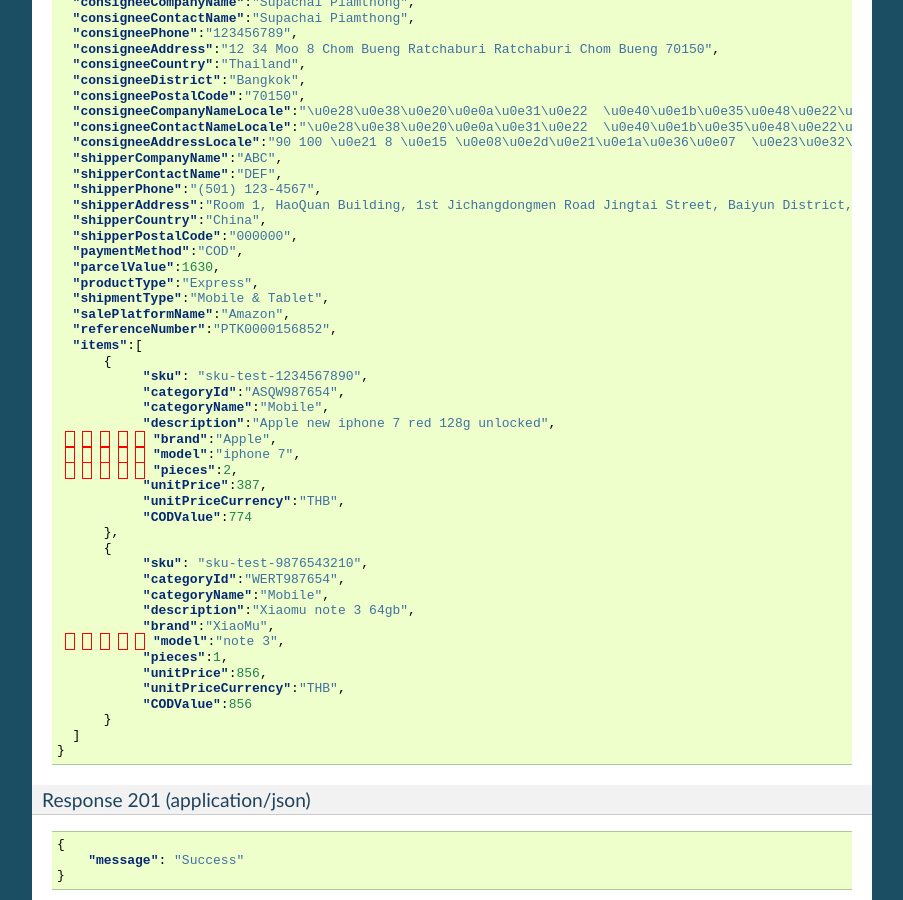
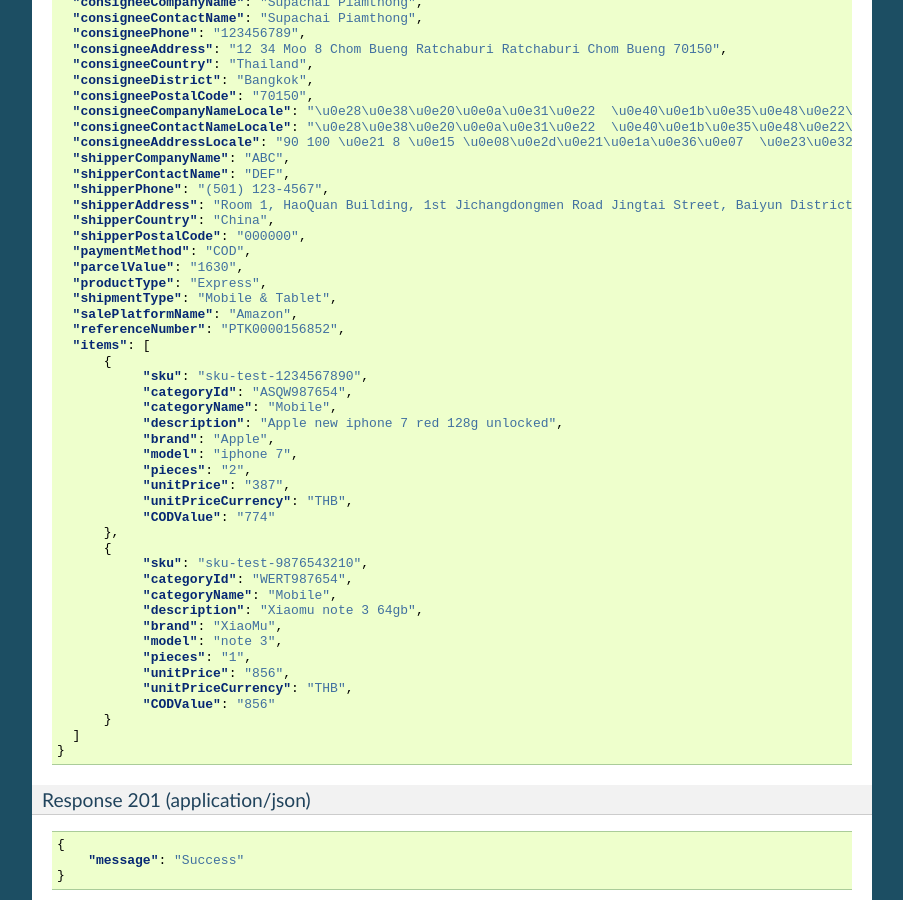
Before and after one commit to timeslogistics/times-oms-api-docs, a Sphinx documentation site: the page built from docs/orders.rst, in a window 1280 px wide and 900 px high, scrolled down 1982 px. Shown: the whole window, without its empty margins (198-1101 px from the left). Built offline with Sphinx 7.4.7, drawn with Linux system fonts in a browser that asks for light colours.

```diff
--- a/docs/orders.rst
+++ b/docs/orders.rst
@@ -91,52 +91,52 @@ Body (Example)
 .. code-block:: json
 
       {
-        "consigneeCompanyName":"Supachai Piamthong",
-        "consigneeContactName":"Supachai Piamthong",
-        "consigneePhone":"123456789",
-        "consigneeAddress":"12 34 Moo 8 Chom Bueng Ratchaburi Ratchaburi Chom Bueng 70150",
-        "consigneeCountry":"Thailand",
-        "consigneeDistrict":"Bangkok",
-        "consigneePostalCode":"70150",
-        "consigneeCompanyNameLocale":"\u0e28\u0e38\u0e20\u0e0a\u0e31\u0e22  \u0e40\u0e1b\u0e35\u0e48\u0e22\u0e21\u0e17\u0e2d\u0e07",
-        "consigneeContactNameLocale":"\u0e28\u0e38\u0e20\u0e0a\u0e31\u0e22  \u0e40\u0e1b\u0e35\u0e48\u0e22\u0e21\u0e17\u0e2d\u0e07",
-        "consigneeAddressLocale":"90 100 \u0e21 8 \u0e15 \u0e08\u0e2d\u0e21\u0e1a\u0e36\u0e07  \u0e23\u0e32\u0e0a\u0e1a\u0e38\u0e23\u0e35  Ratchaburi \u0e08\u0e2d\u0e21\u0e1a\u0e36\u0e07  Chom Bueng 70150",
-        "shipperCompanyName":"ABC",
-        "shipperContactName":"DEF",
-        "shipperPhone":"(501) 123-4567",
-        "shipperAddress":"Room 1, HaoQuan Building, 1st Jichangdongmen Road Jingtai Street, Baiyun District, Guangzhou province, China",
-        "shipperCountry":"China",
-        "shipperPostalCode":"000000",
-        "paymentMethod":"COD",
-        "parcelValue":1630,
-        "productType":"Express",
-        "shipmentType":"Mobile & Tablet",
-        "salePlatformName":"Amazon",
-        "referenceNumber":"PTK0000156852",
-        "items":[
+        "consigneeCompanyName": "Supachai Piamthong",
+        "consigneeContactName": "Supachai Piamthong",
+        "consigneePhone": "123456789",
+        "consigneeAddress": "12 34 Moo 8 Chom Bueng Ratchaburi Ratchaburi Chom Bueng 70150",
+        "consigneeCountry": "Thailand",
+        "consigneeDistrict": "Bangkok",
+        "consigneePostalCode": "70150",
+        "consigneeCompanyNameLocale": "\u0e28\u0e38\u0e20\u0e0a\u0e31\u0e22  \u0e40\u0e1b\u0e35\u0e48\u0e22\u0e21\u0e17\u0e2d\u0e07",
+        "consigneeContactNameLocale": "\u0e28\u0e38\u0e20\u0e0a\u0e31\u0e22  \u0e40\u0e1b\u0e35\u0e48\u0e22\u0e21\u0e17\u0e2d\u0e07",
+        "consigneeAddressLocale": "90 100 \u0e21 8 \u0e15 \u0e08\u0e2d\u0e21\u0e1a\u0e36\u0e07  \u0e23\u0e32\u0e0a\u0e1a\u0e38\u0e23\u0e35  Ratchaburi \u0e08\u0e2d\u0e21\u0e1a\u0e36\u0e07  Chom Bueng 70150",
+        "shipperCompanyName": "ABC",
+        "shipperContactName": "DEF",
+        "shipperPhone": "(501) 123-4567",
+        "shipperAddress": "Room 1, HaoQuan Building, 1st Jichangdongmen Road Jingtai Street, Baiyun District, Guangzhou province, China",
+        "shipperCountry": "China",
+        "shipperPostalCode": "000000",
+        "paymentMethod": "COD",
+        "parcelValue": "1630",
+        "productType": "Express",
+        "shipmentType": "Mobile & Tablet",
+        "salePlatformName": "Amazon",
+        "referenceNumber": "PTK0000156852",
+        "items": [
             {
                  "sku": "sku-test-1234567890",
-                 "categoryId":"ASQW987654",
-                 "categoryName":"Mobile",
-                 "description":"Apple new iphone 7 red 128g unlocked",
-                 "brand":"Apple",
-                 "model":"iphone 7",
-                 "pieces":2,
-                 "unitPrice":387,
-                 "unitPriceCurrency":"THB",
-                 "CODValue":774
+                 "categoryId": "ASQW987654",
+                 "categoryName": "Mobile",
+                 "description": "Apple new iphone 7 red 128g unlocked",
+                 "brand": "Apple",
+                 "model": "iphone 7",
+                 "pieces": "2",
+                 "unitPrice": "387",
+                 "unitPriceCurrency": "THB",
+                 "CODValue": "774"
             },
             {
                  "sku": "sku-test-9876543210",
-                 "categoryId":"WERT987654",
-                 "categoryName":"Mobile",
-                 "description":"Xiaomu note 3 64gb",
-                 "brand":"XiaoMu",
-                 "model":"note 3",
-                 "pieces":1,
-                 "unitPrice":856,
-                 "unitPriceCurrency":"THB",
-                 "CODValue":856
+                 "categoryId": "WERT987654",
+                 "categoryName": "Mobile",
+                 "description": "Xiaomu note 3 64gb",
+                 "brand": "XiaoMu",
+                 "model": "note 3",
+                 "pieces": "1",
+                 "unitPrice": "856",
+                 "unitPriceCurrency": "THB",
+                 "CODValue": "856"
             }
         ]
       }
```
